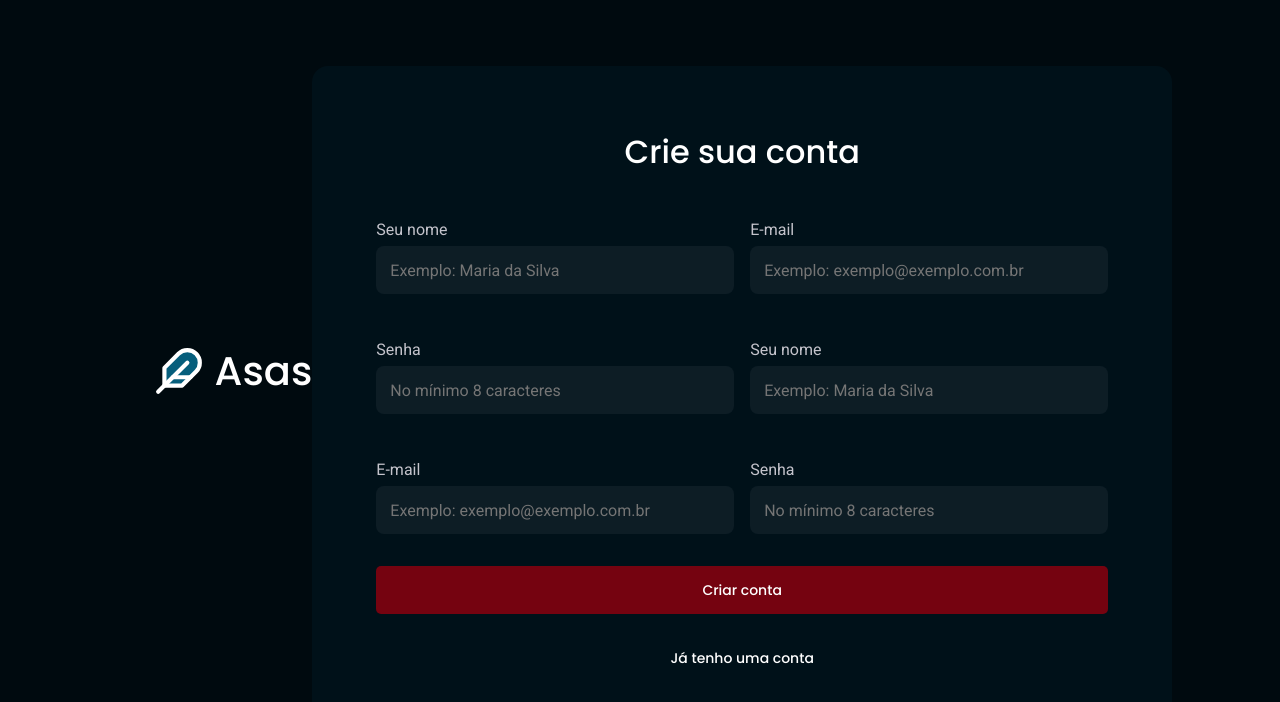
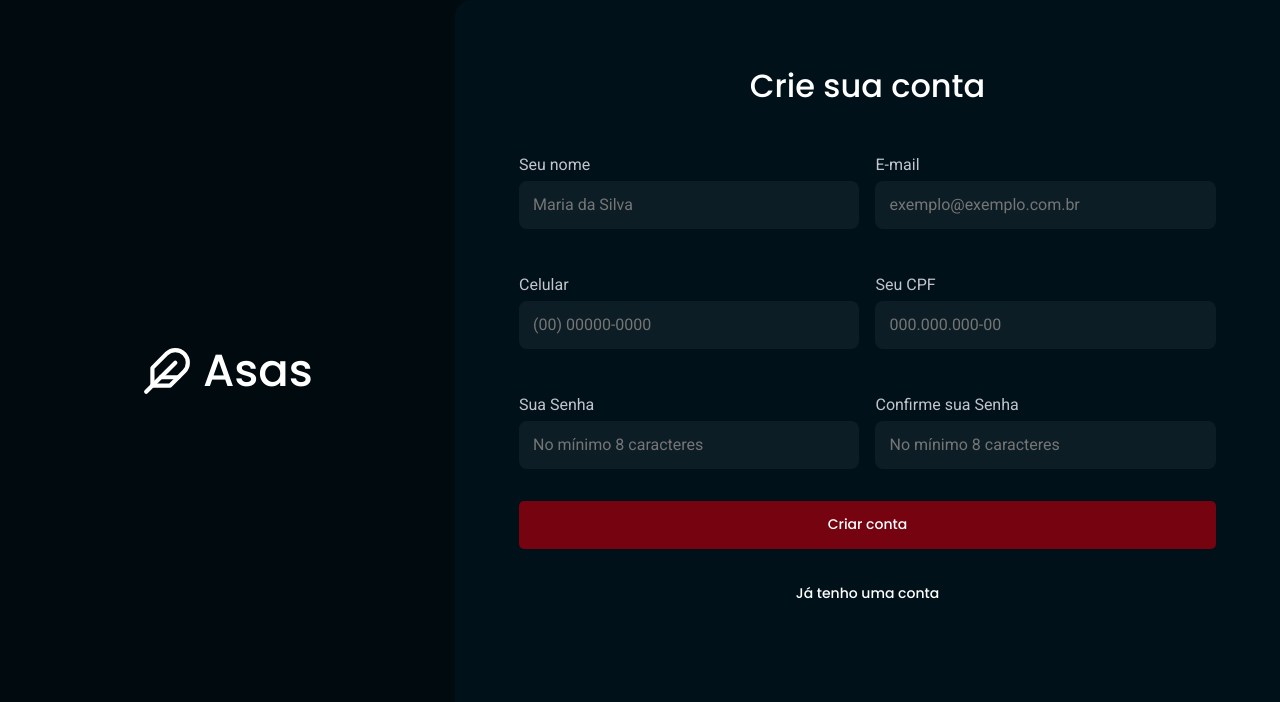
Before and after one commit to Davi-Ksk/Asas-Frontend, a React (Vite) app: page /register in a window 1280 px wide. Shown: the top 702 px of the page. Built offline with nearby package versions, Linux system fonts and the light colour scheme.

Commit message:
Updated Logo, SignUp and SignIn styles.

```diff
--- a/src/components/Button/index.jsx
+++ b/src/components/Button/index.jsx
@@ -4,6 +4,7 @@ export function Button({ title, loading = false, ...rest }){
 
     return (
     <Container
+        id="button"
         type="button"
         disabled={loading}
         {...rest}
--- a/src/components/Logo/styles.js
+++ b/src/components/Logo/styles.js
@@ -10,14 +10,15 @@ export const Container = styled.div`
     height: 50px;
     width: 50px;
     stroke: ${({ theme }) => theme.COLORS.LIGHT_100};
-    fill: ${({ theme }) => theme.COLORS.CAKE_100};
+    //fill: ${({ theme }) => theme.COLORS.CAKE_100};
   }
 
   > h1 {
     font-family: 'Poppins', sans-serif;
-    font-size: 4rem;
+    font-size: 4.5rem;
     color: ${({ theme }) => theme.COLORS.LIGHT_100};
     line-height: 44px;
     font-weight: 500;
+    user-select: none;
   }
 `;
--- a/src/pages/SignIn/styles.js
+++ b/src/pages/SignIn/styles.js
@@ -9,7 +9,7 @@ export const Container = styled.div`
     background-color: ${({ theme }) => theme.COLORS.DARK_700};
 
     > #logo {
-        margin-top: 15.8rem;
+        margin: 0 auto 0;
     }
 
     > #button-text {
@@ -20,7 +20,7 @@ export const Container = styled.div`
         flex-direction: row;
         justify-content: space-between;
 
-        padding: 0 10.8rem 0 15.386rem ;
+        padding: 0 10.8rem 0 0 ;
 
         background-color: ${({ theme }) => theme.COLORS.DARK_400};
 
--- a/src/pages/SignUp/index.jsx
+++ b/src/pages/SignUp/index.jsx
@@ -8,7 +8,7 @@ import { Logo } from '../../components/Logo';
 
 // import { useAuth } from '../../hooks/auth';
 
- import { Container, Form, LoginWrapper, InputWrapper, InputTeste} from './styles';
+ import { Container, Form, LoginWrapper, InputWrapper, InputGrid} from './styles';
 
 export function SignUp() {
     // const [email, setEmail] = useState('');
@@ -30,15 +30,16 @@ export function SignUp() {
             <h1>Crie sua conta</h1>
 
             <Form>
-                <InputTeste>
+                <InputGrid>
+                {/* First Line */}
                     <InputWrapper>
                         <InputLabel
                         title="Seu nome"
                         />
 
                         <Input
-                            placeholder="Exemplo: Maria da Silva"
-                            type="password"
+                            placeholder="Maria da Silva"
+                            type="text"
                             // onChange={e => setPassword(e.target.value)}
                         />
                     </InputWrapper>
@@ -48,30 +49,31 @@ export function SignUp() {
                         />
 
                         <Input
-                            placeholder="Exemplo: exemplo@exemplo.com.br"
+                            placeholder="exemplo@exemplo.com.br"
                             type="text"
                             // onChange={e => setEmail(e.target.value)}
                             />
                     </InputWrapper>
+
                     <InputWrapper>
                         <InputLabel
-                        title="Senha"
+                        title="Celular"
                         />
                         <Input
-                            placeholder="No mínimo 8 caracteres"
-                            type="password"
+                            placeholder="(00) 00000-0000"
+                            type="tel"
                             // onChange={e => setPassword(e.target.value)}
                         />
                     </InputWrapper>
-
+                {/* Second Column */}
                     <InputWrapper>
                         <InputLabel
-                        title="Seu nome"
+                        title="Seu CPF"
                         />
 
                         <Input
-                            placeholder="Exemplo: Maria da Silva"
-                            type="password"
+                            placeholder="000.000.000-00"
+                            type="number"
                             // onChange={e => setPassword(e.target.value)}
                         />
 
@@ -79,20 +81,20 @@ export function SignUp() {
                     <InputWrapper>
 
                         <InputLabel
-                        title="E-mail"
+                        title="Sua Senha"
                         />
 
                         <Input
-                            placeholder="Exemplo: exemplo@exemplo.com.br"
-                            type="text"
+                            placeholder="No mínimo 8 caracteres"
+                            type="password"
                             // onChange={e => setEmail(e.target.value)}
-                            />
+                        />
 
                     </InputWrapper>
                     <InputWrapper>
 
                         <InputLabel
-                        title="Senha"
+                        title="Confirme sua Senha"
                         />
                         <Input
                             placeholder="No mínimo 8 caracteres"
@@ -101,10 +103,11 @@ export function SignUp() {
                         />
 
                     </InputWrapper>
-                </InputTeste>
+                </InputGrid>
 
 
                 <Button
+                    id="button"
                     title="Criar conta"
                     // onClick={handleSignIn}
                 />
--- a/src/pages/SignUp/styles.js
+++ b/src/pages/SignUp/styles.js
@@ -9,7 +9,7 @@ export const Container = styled.div`
     background-color: ${({ theme }) => theme.COLORS.DARK_700};
 
     > #logo {
-        margin-top: 15.8rem;
+        margin: 0 auto 0;
     }
 
     > #button-text {
@@ -20,13 +20,16 @@ export const Container = styled.div`
         flex-direction: row;
         justify-content: space-between;
 
-        padding: 0 10.8rem 0 15.386rem ;
-
         background-color: ${({ theme }) => theme.COLORS.DARK_400};
 
         > #logo {
             margin-top: -5.8rem;
         }
+
+        > #button {
+            margin-top: 20rem;
+        }
+
     }
 
 `;
@@ -39,7 +42,7 @@ export const LoginWrapper = styled.div`
     flex-direction: column;
     align-items: center;
 
-    border-radius: 1.6rem;
+    border-radius: 1.6rem 0 0 1.6rem;
 
     padding: 6.4rem;
 
@@ -57,7 +60,8 @@ export const LoginWrapper = styled.div`
 
     @media (min-width: 768px) {
 
-        width: 100%;
+        width: 825px;
+        height: 100%;
         > h1 {
             display: flex;
         }
@@ -86,11 +90,11 @@ export const InputWrapper = styled.div`
     @media (min-width: 768px) {
         display: flex;
         flex-direction: column;
-        min-width: clamp(30rem, 20rem + 15vw, 34rem);
+        width: 100%;
     }
 `;
 
-export const InputTeste = styled.div`
+export const InputGrid = styled.div`
 @media (min-width: 768px) {
     display: grid;
     grid-template-columns: 2fr 2fr;
```
